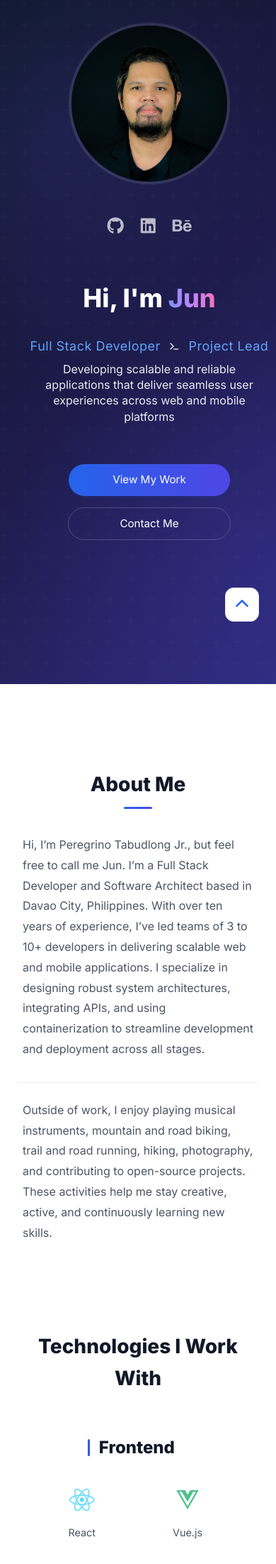
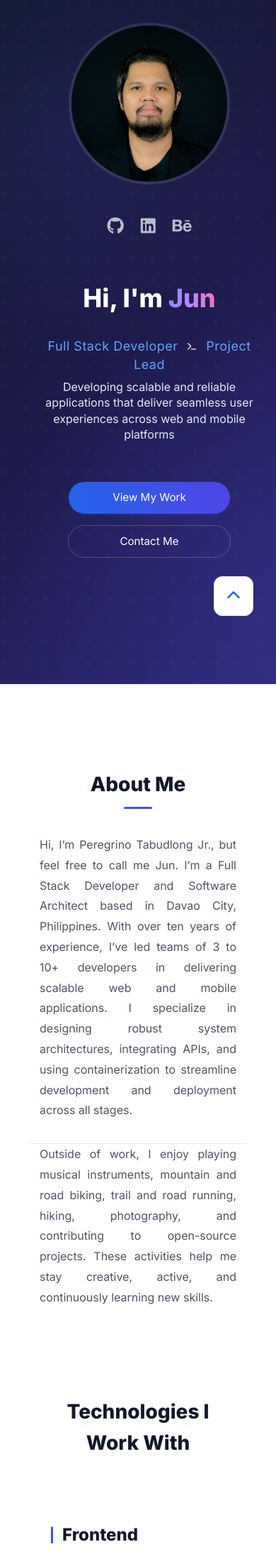
Before and after one commit to patabudlong/patabudlong.github.io, a Jekyll site: the page built from index.html, in a window 390 px wide. Shown: the top 2204 px of the page at 71% size. Built offline with Jekyll 4.4.1, drawn with Linux system fonts in a browser that asks for light colours.

Commit message:
fix(mobile): justify about section text
- Update about content text alignment
- Add padding for better readability
- Keep consistent justified text on mobile

```diff
--- a/assets/css/styles.css
+++ b/assets/css/styles.css
@@ -813,22 +813,17 @@ body::after {
     }
 
     .tech-categories {
-        width: 90%;
+        width: 100%;
         margin: 0 auto;
         padding: 0;
+        display: flex;
+        flex-direction: column;
+        align-items: center;
     }
 
     .tech-category {
         width: 100%;
-        display: flex;
-        flex-direction: column;
-        align-items: center;
-        text-align: center;
-    }
-
-    .tech-category h4 {
-        text-align: center;
-        margin: 0 auto 1rem;
+        box-sizing: border-box;
     }
 
     .contact-section {
@@ -868,6 +863,12 @@ body::after {
     .tech-item {
         padding: 0.75rem 0.25rem;
         width: 100%;
+    }
+
+    .about-content .lead {
+        font-size: 1rem;
+        text-align: justify;
+        padding: 0 1rem;
     }
 }
 
@@ -963,11 +964,47 @@ html {
 }
 
 @media (max-width: 768px) {
-    .scroll-to-top {
-        bottom: 1.5rem;
-        right: 1.5rem;
-        width: 3rem;
-        height: 3rem;
+    .hero-wrapper {
+        width: 100%;
+        padding: 0 1rem;
+        box-sizing: border-box;
+    }
+
+    .hero-content {
+        max-width: 100%;
+        margin: 0 auto;
+        display: flex;
+        flex-direction: column;
+        align-items: center;
+        text-align: center;
+    }
+
+    .container {
+        max-width: 100%;
+        padding: 0 1rem;
+        margin: 0 auto;
+        overflow: hidden;
+        box-sizing: border-box;
+    }
+
+    .tech-stack {
+        width: 100%;
+        padding: 0 1rem;
+        box-sizing: border-box;
+    }
+
+    .tech-categories {
+        width: 100%;
+        margin: 0 auto;
+        padding: 0;
+        display: flex;
+        flex-direction: column;
+        align-items: center;
+    }
+
+    .tech-category {
+        width: 100%;
+        box-sizing: border-box;
     }
 }
 
@@ -1003,7 +1040,8 @@ section:last-child {
 @media (max-width: 768px) {
     .about-content .lead {
         font-size: 1rem;
-        text-align: left;
+        text-align: justify;
+        padding: 0 1rem;
     }
 }
 
@@ -1150,7 +1188,7 @@ section:nth-child(even) {
         gap: 1rem;
         padding: 0;
         margin: 0;
-        width: 85%;
+        width: 100%;
     }
 
     .tech-category {
```
Also changed, not shown: 2 other files.
